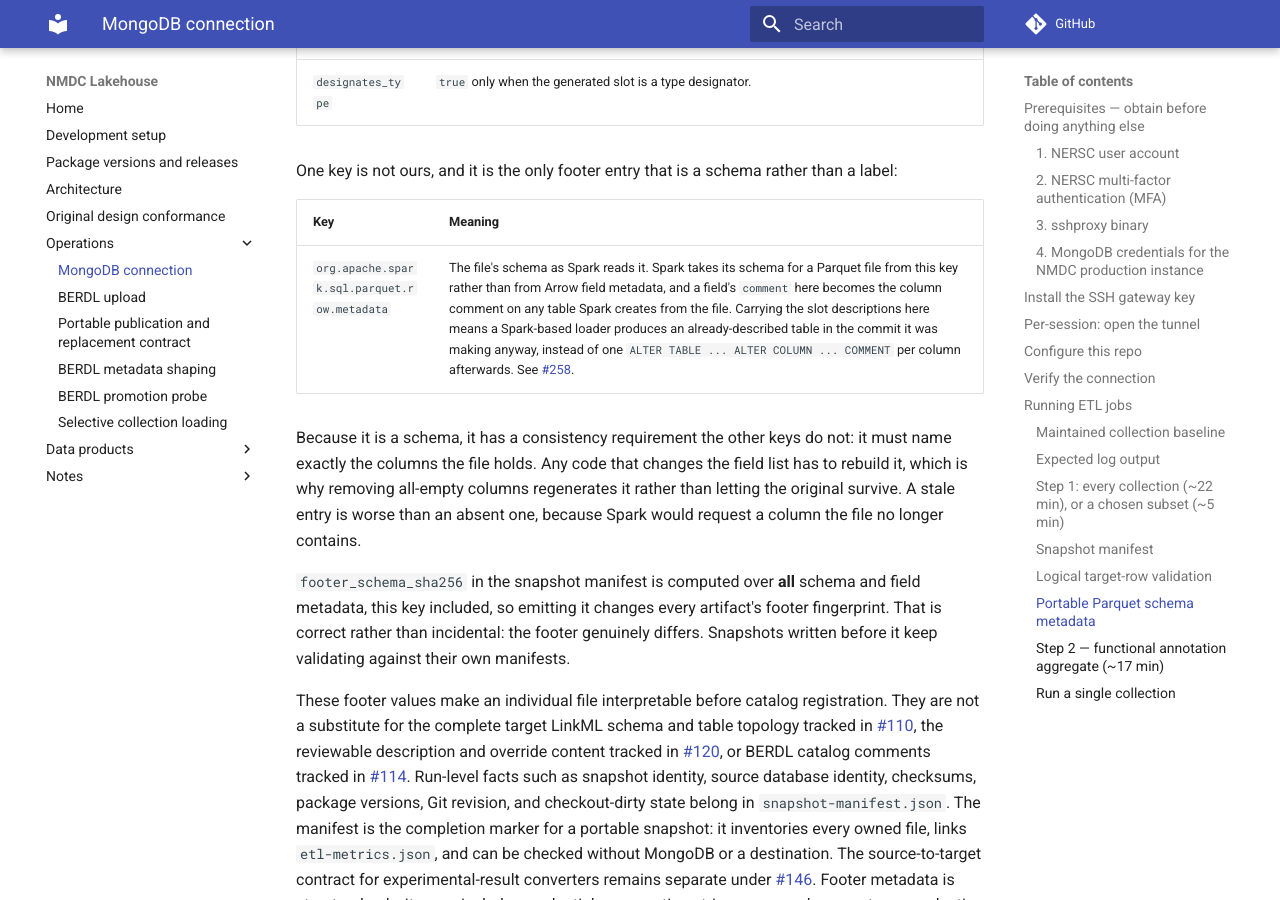
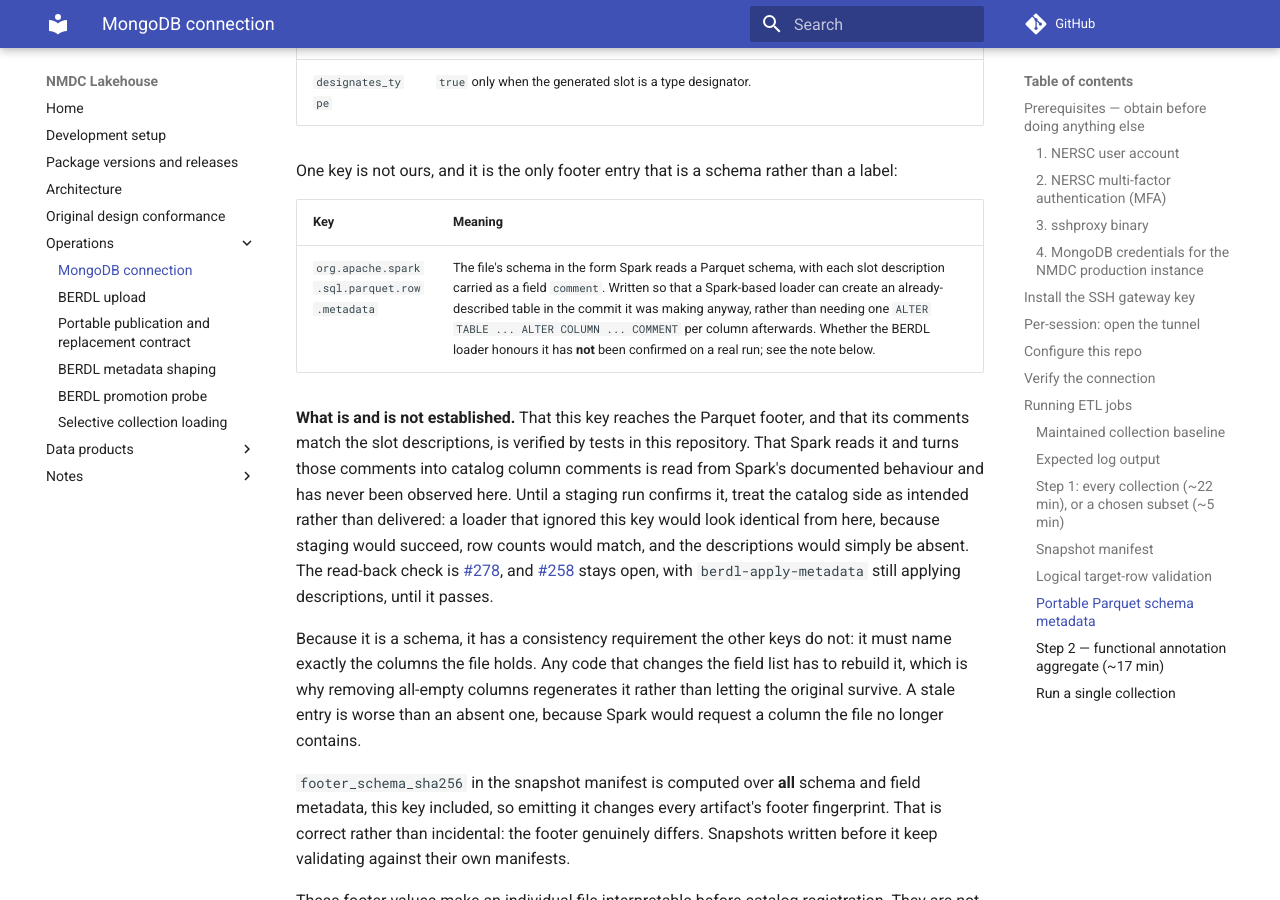
Before and after one commit to microbiomedata/nmdc-lakehouse, an MkDocs documentation site: the page built from docs/mongodb-connection.md, in a window 1280 px wide and 900 px high, scrolled down 9456 px. Built offline with MkDocs 1.6.1 and Material for MkDocs 9.7.7, drawn with Linux system fonts in a browser that asks for light colours; comment, search, counter and statistics services are not loaded.

Commit message:
Say plainly that the Spark side is intended, not delivered
The review is right, and it is the failure I have been correcting all session
appearing in user-facing documentation: the footer key table stated Spark's
behaviour as established when it is read from Spark's documentation and has
never been observed here.

The table row now says what the key is written for, and that whether the BERDL
loader honours it is unconfirmed. A note underneath separates what tests cover,
the key reaching the footer with correct comments, from what nothing yet
covers, the catalog side, and says why the difference is invisible without a
check: a loader that ignored the key would look identical, because staging
would succeed, row counts would match, and the descriptions would be absent.

Fixed in the module comment too, which carried the same sentence. One of two
matching places is how this defect keeps surviving.

Co-Authored-By: Claude Opus 5 (1M context) <noreply@anthropic.com>

```diff
--- a/docs/mongodb-connection.md
+++ b/docs/mongodb-connection.md
@@ -429,7 +429,19 @@ than a label:
 
 | Key | Meaning |
 | --- | --- |
-| `org.apache.spark.sql.parquet.row.metadata` | The file's schema as Spark reads it. Spark takes its schema for a Parquet file from this key rather than from Arrow field metadata, and a field's `comment` here becomes the column comment on any table Spark creates from the file. Carrying the slot descriptions here means a Spark-based loader produces an already-described table in the commit it was making anyway, instead of one `ALTER TABLE ... ALTER COLUMN ... COMMENT` per column afterwards. See [#258](https://github.com/microbiomedata/nmdc-lakehouse/issues/258). |
+| `org.apache.spark.sql.parquet.row.metadata` | The file's schema in the form Spark reads a Parquet schema, with each slot description carried as a field `comment`. Written so that a Spark-based loader can create an already-described table in the commit it was making anyway, rather than needing one `ALTER TABLE ... ALTER COLUMN ... COMMENT` per column afterwards. Whether the BERDL loader honours it has **not** been confirmed on a real run; see the note below. |
+
+**What is and is not established.** That this key reaches the Parquet footer, and
+that its comments match the slot descriptions, is verified by tests in this
+repository. That Spark reads it and turns those comments into catalog column
+comments is read from Spark's documented behaviour and has never been observed
+here. Until a staging run confirms it, treat the catalog side as intended rather
+than delivered: a loader that ignored this key would look identical from here,
+because staging would succeed, row counts would match, and the descriptions
+would simply be absent. The read-back check is
+[#278](https://github.com/microbiomedata/nmdc-lakehouse/issues/278), and
+[#258](https://github.com/microbiomedata/nmdc-lakehouse/issues/258) stays open,
+with `berdl-apply-metadata` still applying descriptions, until it passes.
 
 Because it is a schema, it has a consistency requirement the other keys do not:
 it must name exactly the columns the file holds. Any code that changes the field
```
Also changed, not shown: 1 other file.
